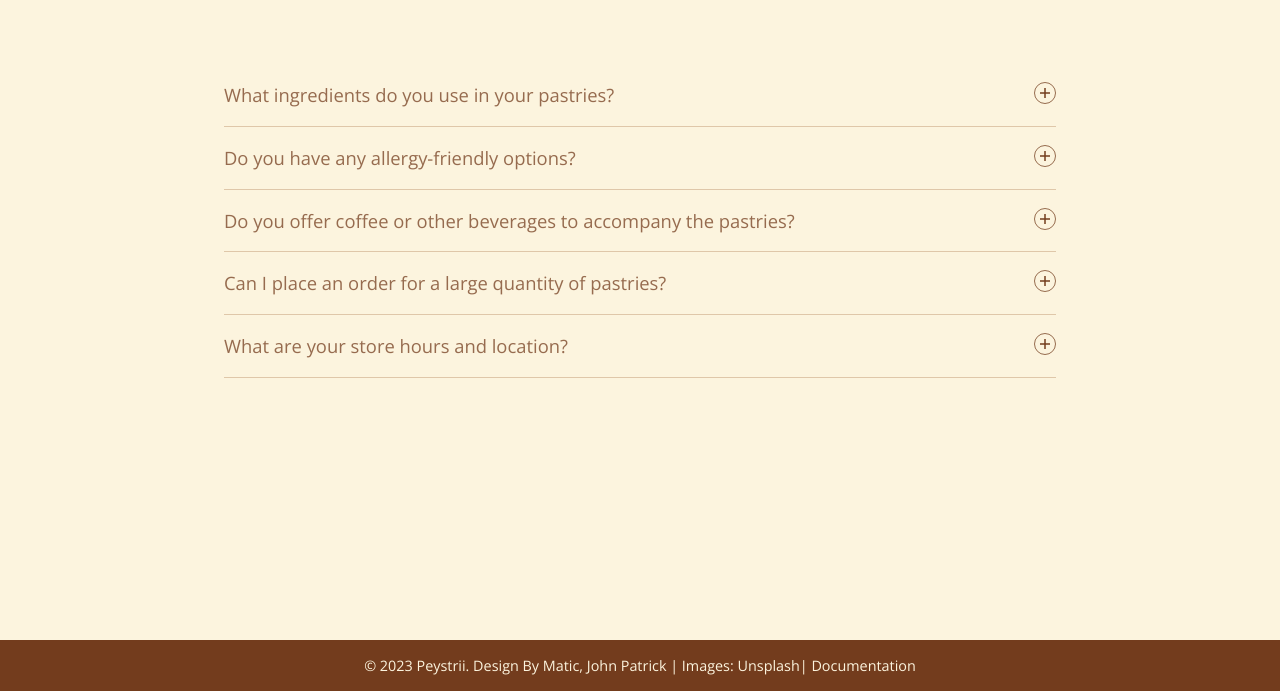
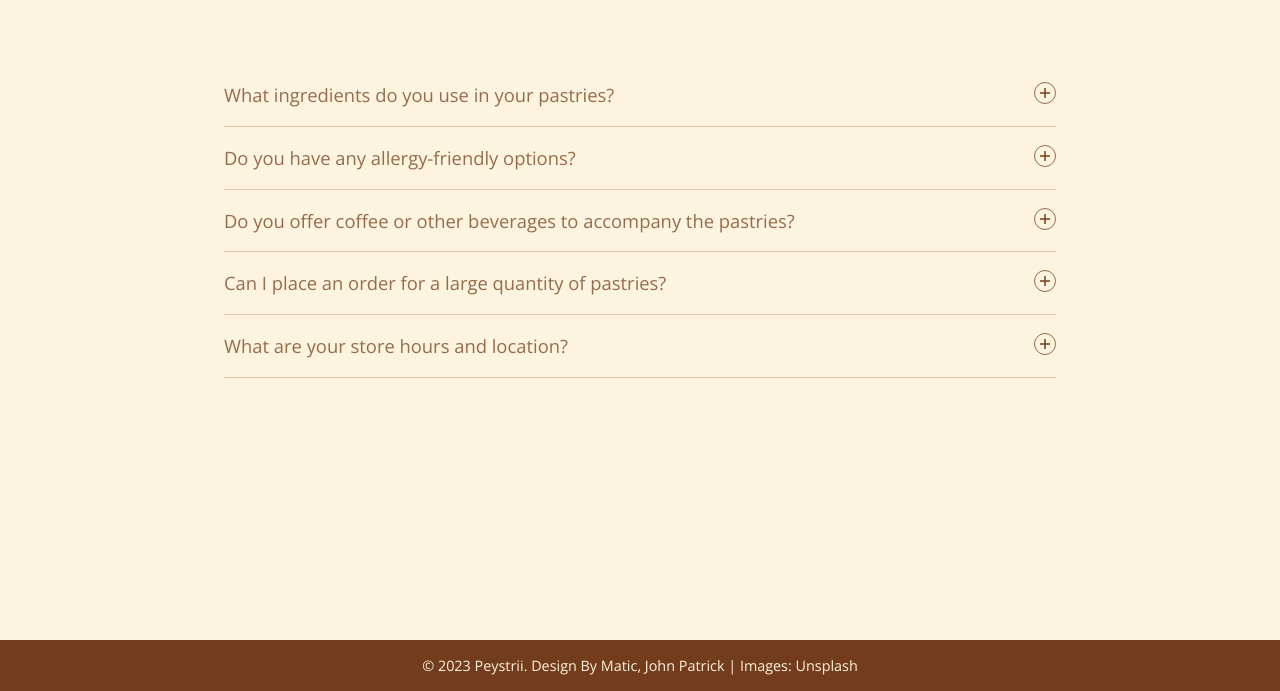
Before and after one commit to matic56789/Peystrii, a plain HTML site: page faq.html in a window 1280 px wide. Shown: the part 199-890 px from the top of the page. Drawn offline with nearby package versions, Linux system fonts and the light colour scheme.

Commit message:
minor fix

```diff
--- a/faq.html
+++ b/faq.html
@@ -94,7 +94,7 @@
       </div>
 
     <footer>
-        <p>© 2023 Peystrii. Design By Matic, John Patrick   |   Images: <a href="https://unsplash.com/">Unsplash|   <a href="https://unsplash.com/">Documentation</a></p>
+        <p>© 2023 Peystrii. Design By Matic, John Patrick   |   Images: <a href="https://unsplash.com/">Unsplash</a></p>
     </footer>
 </body>
 </html>
```
